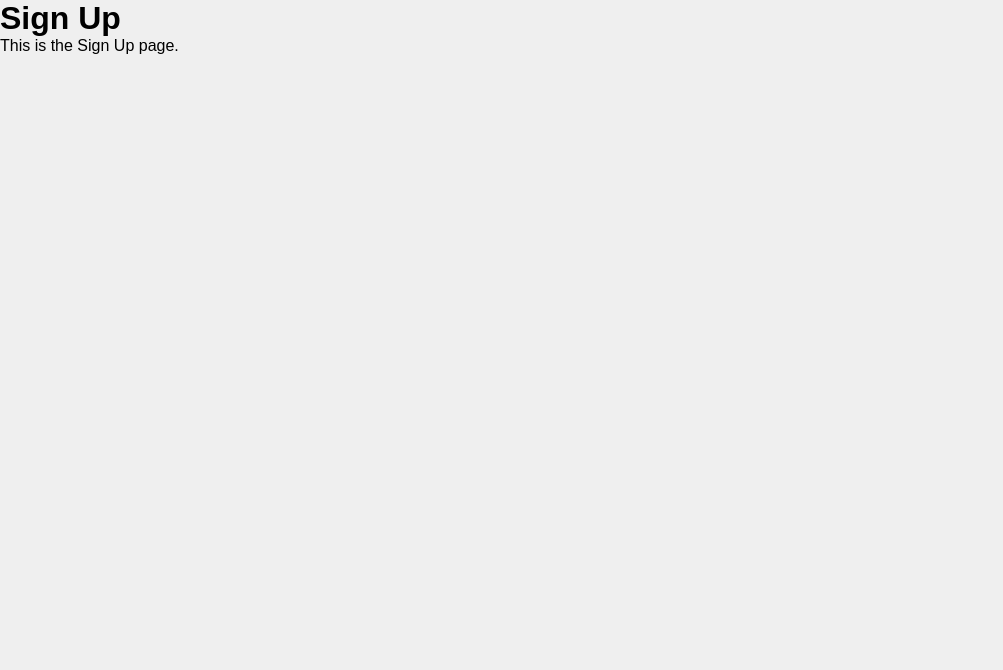
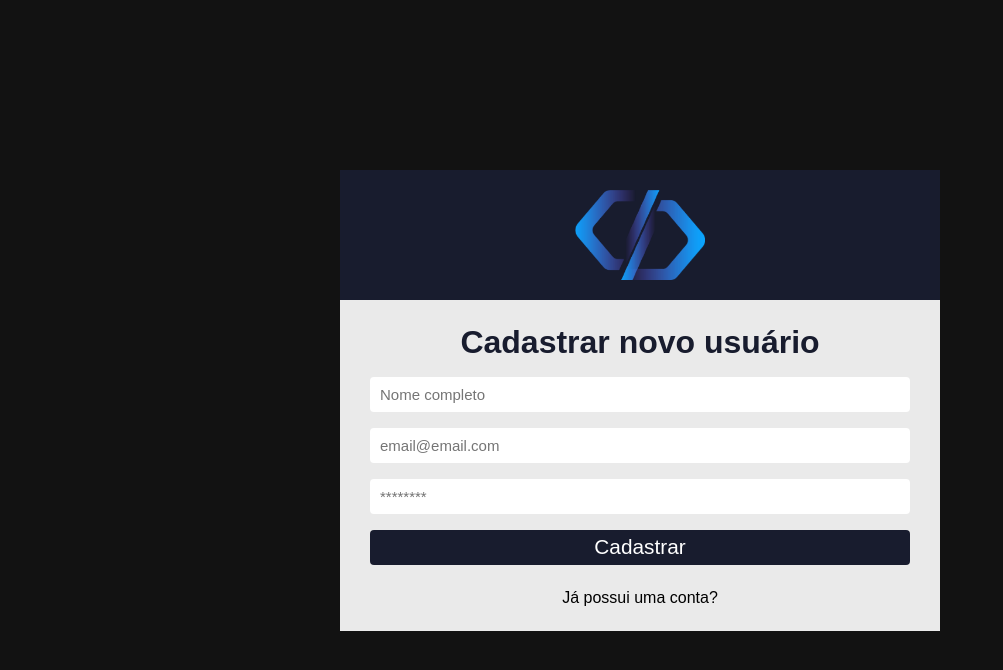
Before and after one commit to audisiofilho/sitechamados, a React (Create React App) app: page /signup in a window 1280 px wide. Shown: the top 670 px of the page, without its empty margins (0-1003 px from the left). Built offline with nearby package versions, Linux system fonts and the light colour scheme.

Commit message:
Criando pagina de cadastro e reutilizando estilos

```diff
--- /dev/null
+++ b/src/pages/Dashboard/index.js
@@ -0,0 +1,7 @@
+export default function Dashboard() {
+  return (
+    <div>
+      <h1>Dashboard</h1>
+    </div>
+  );
+}
--- a/src/pages/SignUp/index.js
+++ b/src/pages/SignUp/index.js
@@ -1,8 +1,45 @@
+import { useState } from 'react';
+import '../SignIn/signin.css';
+
+import logo from '../../assets/logo.png';
+import { Link } from 'react-router-dom';
+
 export default function SignUp() {
-    return (
-        <div>
-            <h1>Sign Up</h1>
-            <p>This is the Sign Up page.</p>
+    const [name, setName] = useState('');
+    const [email, setEmail] = useState('');
+    const [password, setPassword] = useState('');
+
+
+  return (
+    <div className='container-center'>
+      <div className='login'>
+        <div className='login-area'>
+          <img src={logo} alt='Logo do sistema' />
         </div>
-    );
+        <form>
+          <h1>Cadastrar novo usuário</h1>
+          <input
+          type='text'
+          placeholder='Nome completo'
+          value={name}
+          onChange={(e) => setName(e.target.value)}/>
+          <input
+          type='text'
+          placeholder='email@email.com'
+          value={email}
+          onChange={(e) => setEmail(e.target.value)}/>
+          <input
+          type='password'
+          placeholder='********'
+          value={password}
+          onChange={(e) => setPassword(e.target.value)}/>
+
+          <button type='submit'>Cadastrar</button>
+        </form>
+
+        <Link to='/'>Já possui uma conta?</Link>
+
+      </div>
+    </div>
+  );
 }
--- a/src/routes/index.js
+++ b/src/routes/index.js
@@ -2,12 +2,15 @@
 
 import SignIn from '../pages/SignIn';
 import SignUp from '../pages/SignUp';
+
+import Dashboard from '../pages/Dashboard';
 
 function RoutesApp() {
   return (
     <Routes>
       <Route path="/" element={<SignIn />} />
       <Route path="/signup" element={<SignUp />} />
+      <Route path="/dashboard" element={<Dashboard />} />
     </Routes>
   );
 }
```
